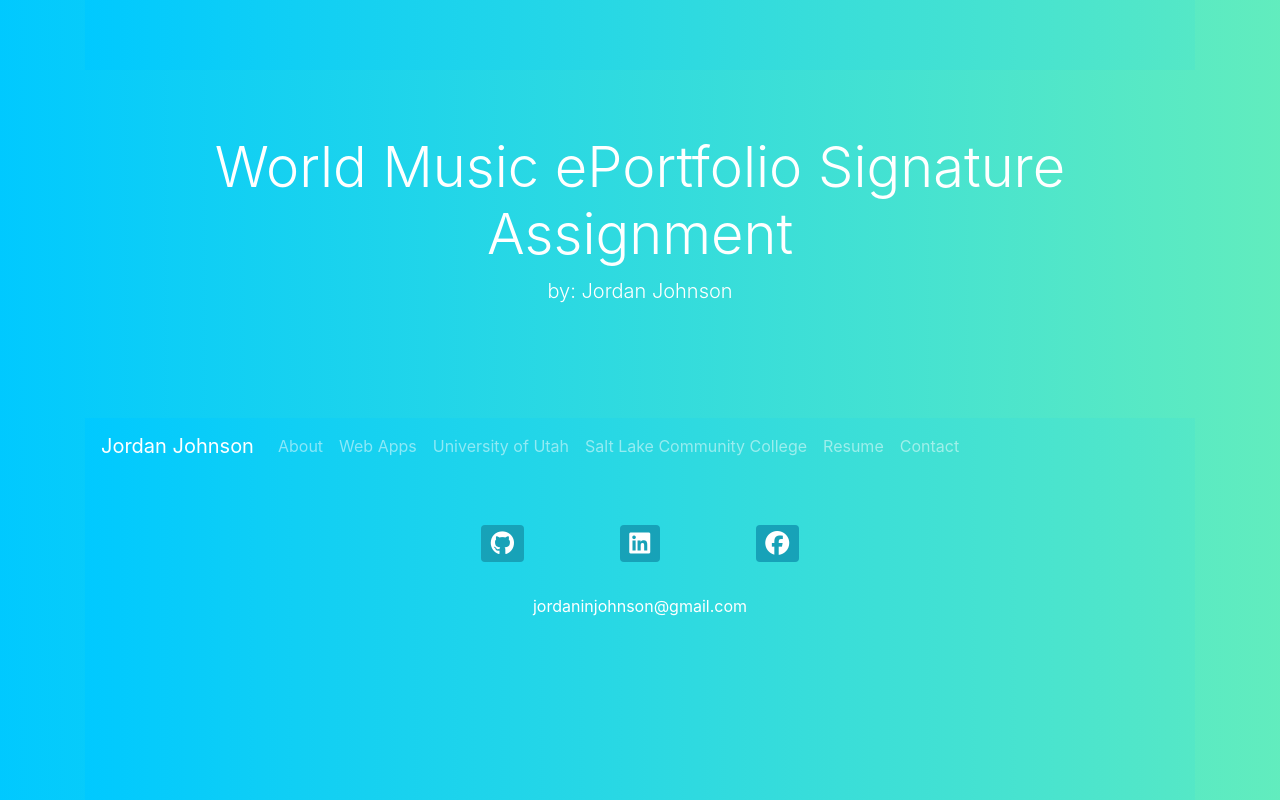
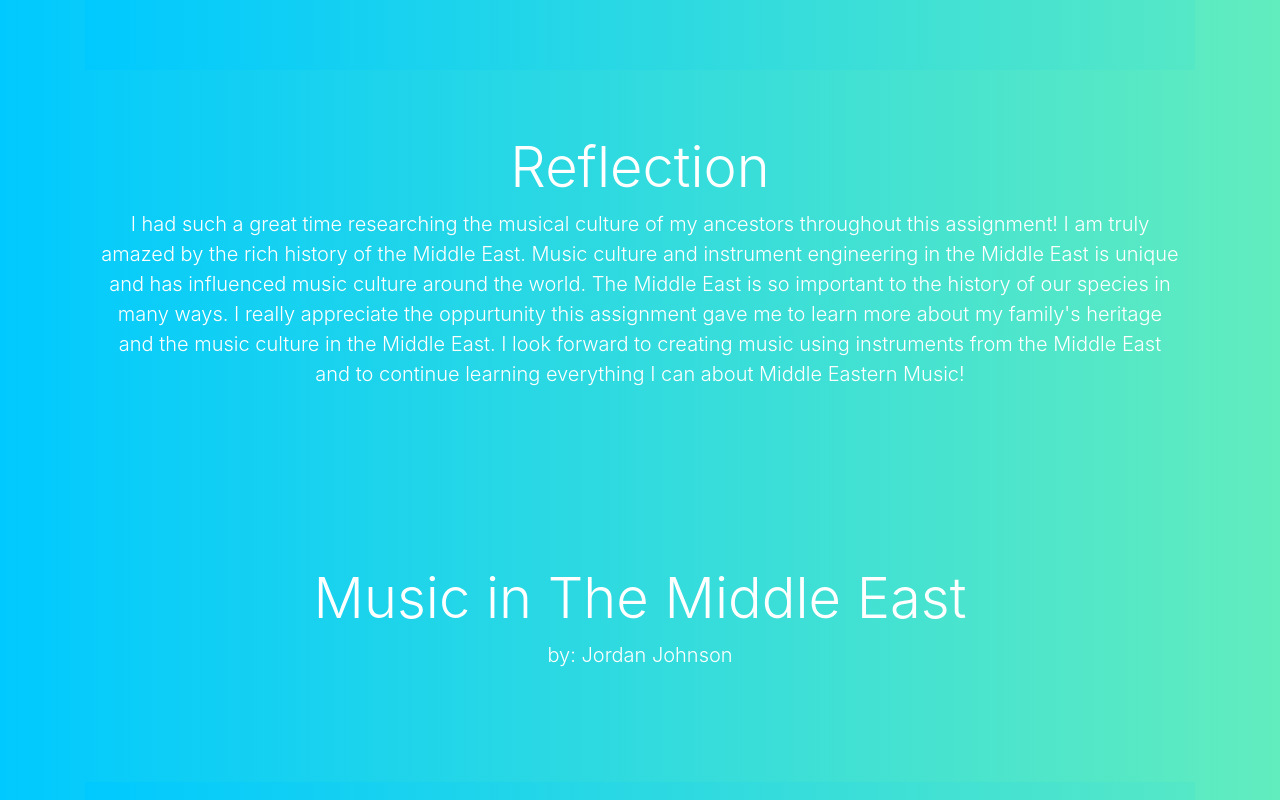
Before and after one commit to JINJ95/JJ-Portfolio, a React (Create React App) app: page /music in a window 1280 px wide. Shown: the part 1440-2240 px from the top of the page. Built offline with nearby package versions, Linux system fonts and the light colour scheme.

Commit message:
music1080

```diff
--- a/src/pages/homepage.jsx
+++ b/src/pages/homepage.jsx
@@ -37,7 +37,7 @@ export default function Homepage() {
     return (
         <div className="container">
             <Jumbotron title='"I solve problems, create algorithms, and produce software to improve our quality of life!"' subtitle='- Jordan Johnson' />
-
+            <Jumbotron title="" subtitle="" />
         </div>
     );
 }
--- a/src/pages/signatureAssignments/MUSIC/musicalCulture.jsx
+++ b/src/pages/signatureAssignments/MUSIC/musicalCulture.jsx
@@ -1,6 +1,7 @@
 import React from 'react'
 import { withRouter } from 'react-router-dom'
 import worldMusic from '../../../assets/pictures/Music1080ePortfolio.pdf'
+import powerpoint from '../../../assets/pictures/printhandler.ashx.pdf'
 import Jumbotron from '../../../components/Jumbotron'
 
 function Music() {
@@ -12,10 +13,16 @@ function Music() {
                 <iframe title="Comm" src={worldMusic} width="100%" height="800" style={{ border: "none" }} />
             </div>
             <div class="media-body">
-            <Jumbotron title="World Music ePortfolio Signature Assignment" subtitle="by: Jordan Johnson" />
+                <Jumbotron title="Reflection"
+                    subtitle="I had such a great time researching the musical culture of my ancestors throughout this assignment! I am truly amazed by the rich history of the Middle East. Music culture and instrument engineering in the Middle East is unique and has influenced music culture around the world. The Middle East is so important to the history of our species in many ways. I really appreciate the oppurtunity this assignment gave me to learn more about my family's heritage and the music culture in the Middle East. I look forward to creating music using instruments from the Middle East and to continue learning everything I can about Middle Eastern Music!" />
+                <Jumbotron title="Music in The Middle East" subtitle="by: Jordan Johnson" />
                 <div class="media">
-                <iframe title="Comm" src={worldMusic} width="100%" height="800" style={{ border: "none" }} />
+                    <iframe title="Music in The Middle East" src={powerpoint} width="100%" height="800" style={{ border: "none" }} />
                 </div>
+                {/* <Jumbotron title="Download Presentation" subtitle="Music In The Middle East! by: Jordan Johnson" />
+                <a href={powerpoint} download="Music In The Middle East.pdf"> Click here to Download </a> */}
+                <Jumbotron title="" subtitle="" />
+
             </div>
         </div>
     );
```
Also changed, not shown: 2 other files (tests, documents, lock files or other folders). Lines whose indentation alone changed are shown as unchanged.
